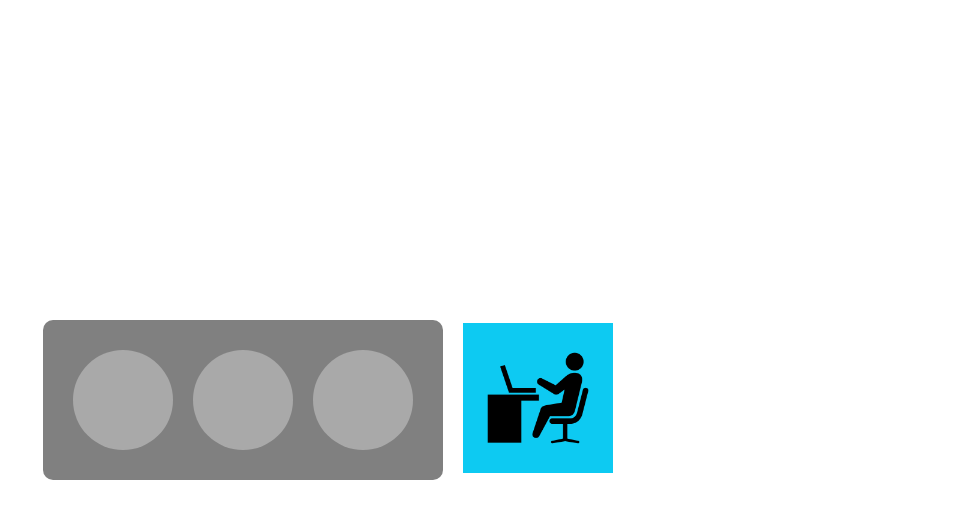
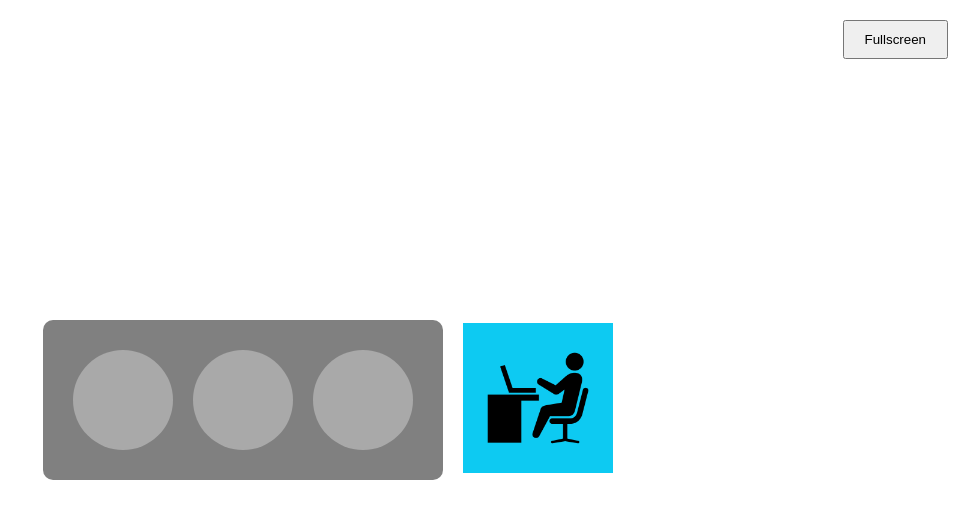
Before and after one commit to ryota37/SignalSync, a React (Create React App) app in the folder signage-app/: page / in a window 1280 px wide. Shown: the top 518 px of the page, without its empty margins (312-1280 px from the left). Built offline with nearby package versions, Linux system fonts and the light colour scheme.

Commit message:
Add Fullscreen button

```diff
--- a/signage-app/src/TrafficLight.js
+++ b/signage-app/src/TrafficLight.js
@@ -1,6 +1,18 @@
 import React, { useState, useEffect } from "react";
 
 const ipaddr = process.env.REACT_APP_IPADDR;
+
+function toggleFullScreen() {
+  if (!document.fullscreenElement) {
+    document.documentElement.requestFullscreen().catch((err) => {
+      console.error(`Error attempting to enable fullscreen mode: ${err.message}`);
+    });
+  } else {
+    document.exitFullscreen().catch((err) => {
+      console.error(`Error attempting to exit fullscreen mode: ${err.message}`);
+    });
+  }
+}
 
 function TrafficLight() {
   const [activeLight, setActiveLight] = useState(null);
@@ -91,6 +103,18 @@ function TrafficLight() {
           onClick={handleWorkRestClick}
         />
       </div>
+      <button
+        style={{
+          position: "absolute",
+          top: "20px",
+          right: "20px",
+          padding: "10px 20px",
+          cursor: "pointer",
+        }}
+        onClick={toggleFullScreen}
+      >
+        Fullscreen
+      </button>
     </div>
   );
 }
```
